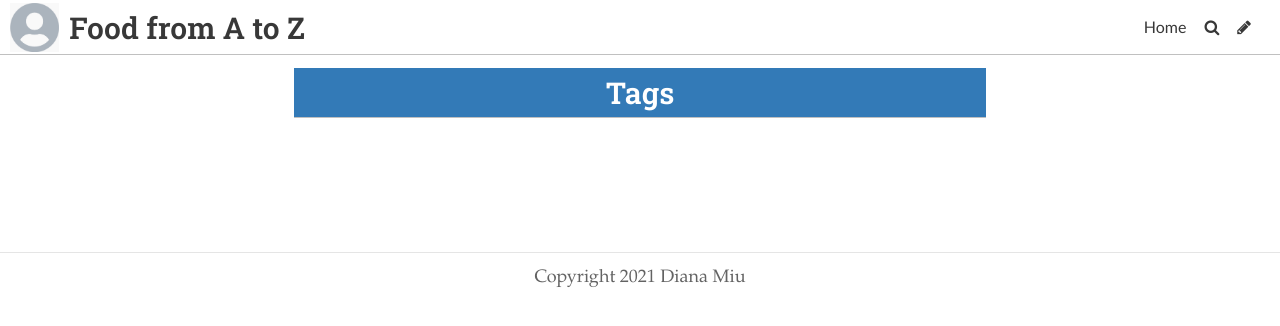
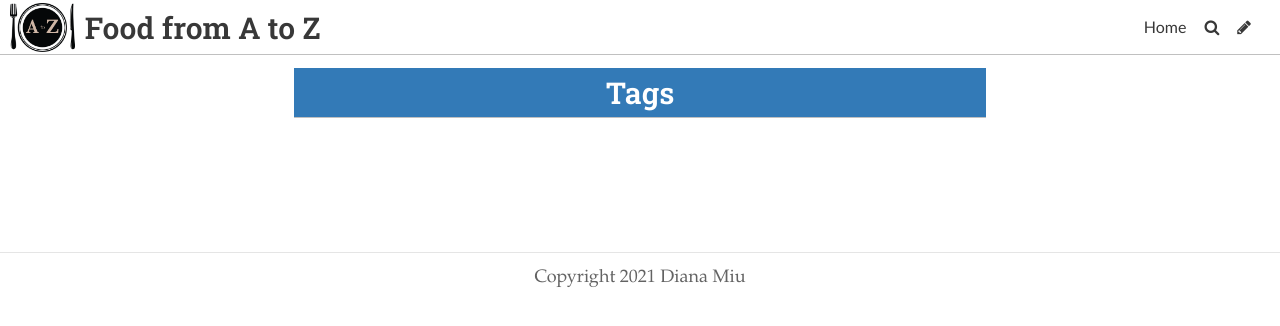
Before and after one commit to DianaMiu/typographymodule, a Jekyll site: the page built from pages/tags.md, in a window 1280 px wide. Shown: the top 326 px of the page. Built offline with Jekyll 4.4.1, drawn with Linux system fonts in a browser that asks for light colours; some web fonts are replaced.

Commit message:
Update Settings “general”

```diff
--- a/_data/settings.yml
+++ b/_data/settings.yml
@@ -8,7 +8,7 @@ header_text: Food from A to Z
 header_text_color: "#ffffff"
 bannerheight: 20vmax
 navbarheight: 55px
-logo: /uploads/logo.jpg
+logo: ../uploads/logo-draft2.png
 favicon: ../uploads/favicon.ico
 gridlayout: false
 fixednavbar: false
```
Also changed, not shown: uploads/logo-draft2.png (added).
